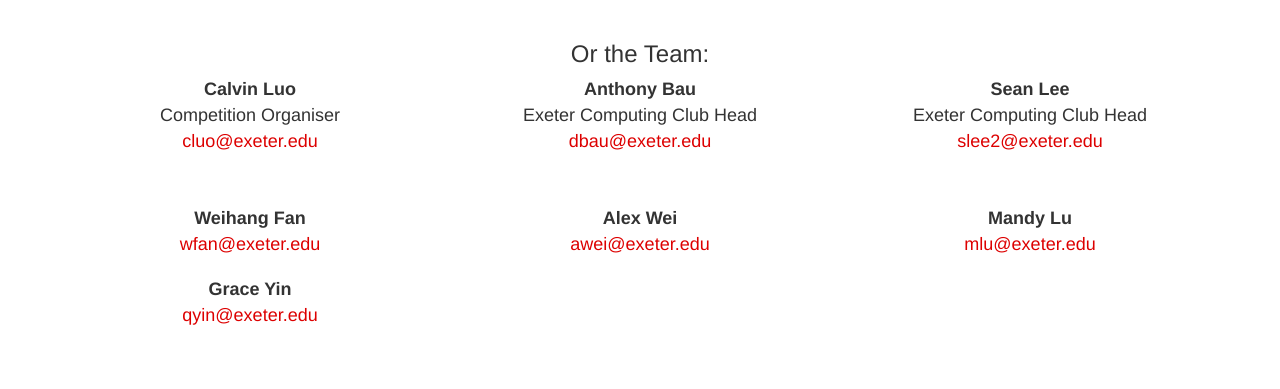
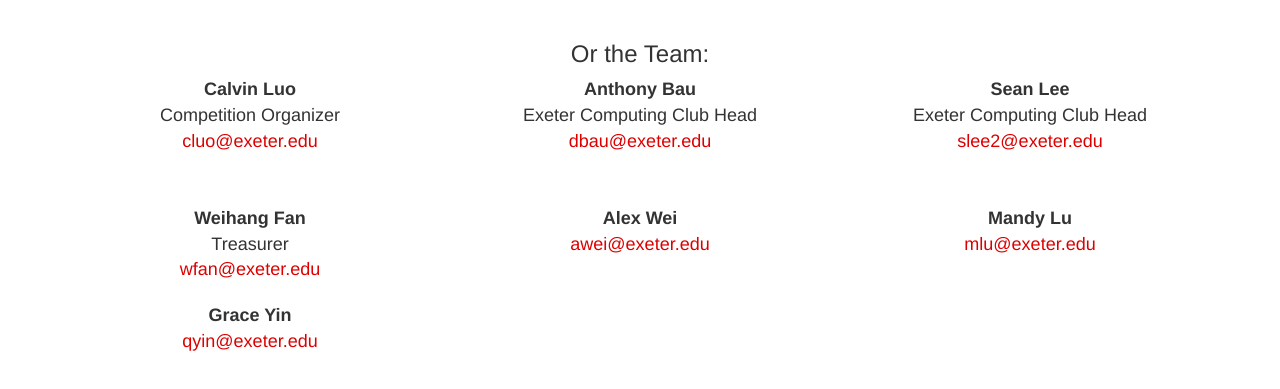
Before and after one commit to dabbler0/hack-pea-site, a website: page static/contact.html in a window 1280 px wide. Shown: the part 225-614 px from the top of the page. Drawn offline with Linux system fonts and the light colour scheme.

Commit message:
organizer

```diff
--- a/static/contact.html
+++ b/static/contact.html
@@ -51,7 +51,7 @@
         <div class="row">
           <div class="col-lg-4">
             <strong>Calvin Luo</strong><br/>
-            <span>Competition Organiser</span><br/>
+            <span>Competition Organizer</span><br/>
             <a href="mailto:cluo@exeter.edu">cluo@exeter.edu</a>
           </div>
           <div class="col-lg-4">
@@ -70,6 +70,7 @@
           <div class="col-lg-4">
             <address>
               <strong>Weihang Fan</strong><br/>
+              <span>Treasurer</span><br/>
               <a href="mailto:wfan@exeter.edu">wfan@exeter.edu</a>
             </address>
           </div>
```
